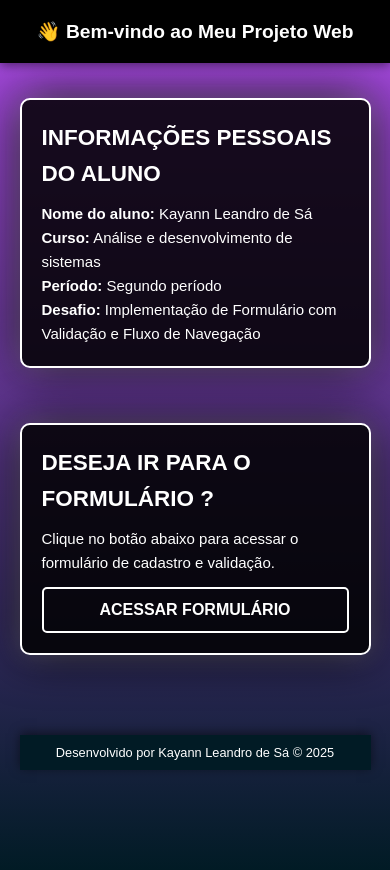
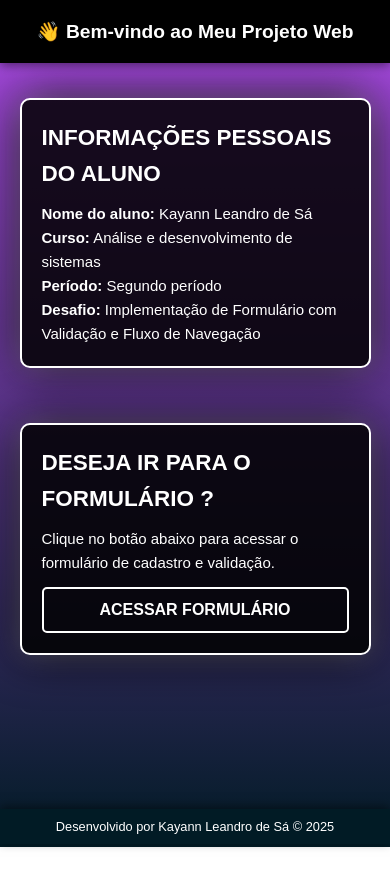
Before and after one commit to Sc00pex/meu-projeto-web, a plain HTML site: page index.html in a window 390 px wide. After the commit the page ends 847 px from the top, so only its background shows below. Drawn offline with Linux system fonts and the light colour scheme.

Commit message:
Ajuste do footer 5

```diff
--- a/style.css
+++ b/style.css
@@ -29,7 +29,7 @@ main {
   flex-direction: column;
   gap: 25px;
   margin-top: 35px;
-  margin-bottom: 40px;
+  margin-bottom: 80px; /* espaço para o rodapé fixo */
   width: 24%;
   max-width: 600px;
   min-height: calc(100vh - 180px);
@@ -87,6 +87,7 @@ button:hover {
   color: black;
 }
 
+/* ---- RODAPÉ FIXO ---- */
 footer {
   width: 100%;
   background-color: #011b25;
@@ -95,11 +96,11 @@ footer {
   padding: 15px 0;
   font-size: 0.9rem;
   box-shadow: 0 -2px 10px rgba(0, 0, 0, 0.5);
-  margin-top: 40px;       /* dá um espaço acima do rodapé */
-  position: relative;     /* evita flutuar no meio da tela */
+  position: fixed;
+  bottom: 0;
+  left: 0;
+  z-index: 10;
 }
-
-
 
 form {
   display: flex;
@@ -209,7 +210,6 @@ button[type="submit"]:hover {
   animation: fadeInButtons 1s forwards ease-in-out;
   margin: 0 auto;
   padding-left: 20px;
-
 }
 
 #btnEditar {
@@ -309,7 +309,8 @@ button[type="submit"]:hover {
   footer {
     font-size: 0.8rem;
     padding: 10px 0;
-    position: relative;
-    margin-top: 40px;
+    position: fixed;
+    bottom: 0;
+    left: 0;
   }
 }
```
